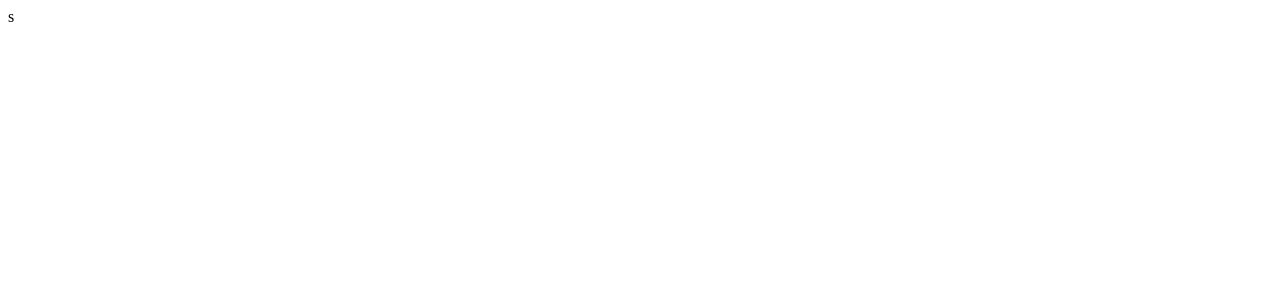
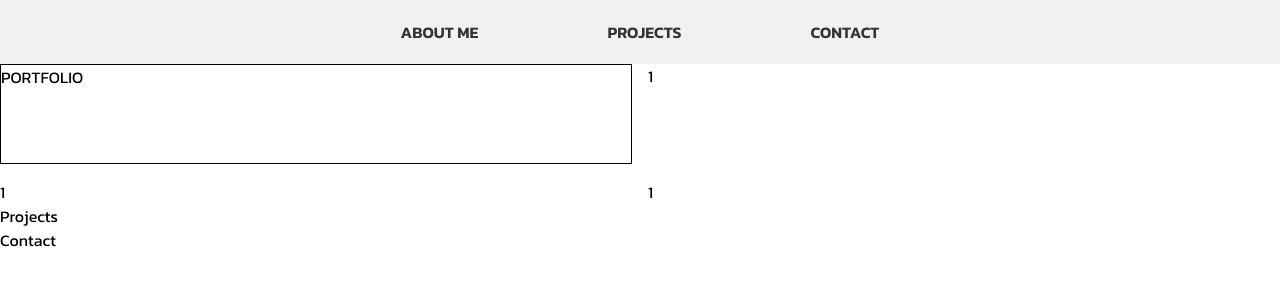
Before and after one commit to Nunthapop/portfolio, a plain HTML site: page index.html in a window 1280 px wide. Drawn offline with Linux system fonts and the light colour scheme.

Commit message:
Html set up

```diff
--- /dev/null
+++ b/index.css
@@ -0,0 +1,58 @@
+* {
+    margin: 0;
+    padding: 0;
+    box-sizing: border-box;
+    font-family: kanit, sans-serif;
+}
+nav {
+    display: flex;
+    justify-content: center;
+    align-items: center;
+    background-color: #EEEEEE;
+    opacity: 0.8;
+    color: #fff;
+    padding: 2rem;
+    height: 3rem;
+    position: fixed;
+    width: 100%;
+
+}
+nav ul {
+    list-style: none;
+    display: flex;
+    justify-content: space-around;
+    align-items: center;
+    width: 50%;
+
+}
+/* nav ul li {
+    margin-right: 5rem;
+} */
+nav ul li a {
+    font-weight: 600;
+    color: #000000;
+    text-decoration: none;
+}
+section {
+
+     background-color: rgb(255, 255, 255);
+     width: 100%;
+     /* height: 100vh; */
+}
+.con{
+    border: #000000 solid 1px;
+}
+section.About{
+    padding-top: 4rem;
+    display:grid;
+
+    grid-template-columns: repeat(2, minmax(300px, 1fr));
+    gap: 1rem;
+    justify-content: center;
+    :nth-child(1){
+        width: auto;
+        height: 100px;
+        border: #000000 solid 1px;
+
+    }
+}
--- a/index.html
+++ b/index.html
@@ -1,13 +1,34 @@
 <!DOCTYPE html>
 <html lang="en">
-<head>
-    <meta charset="UTF-8">
-    <meta name="viewport" content="width=device-width, initial-scale=1.0">
-    <title>Document</title>
-</head>
-<body>s
-    <nav></nav>
-
-    <main></main>
-</body>
+  <head>
+    <meta charset="UTF-8" />
+    <meta name="viewport" content="width=device-width, initial-scale=1.0" />
+    <link rel="stylesheet" href="index.css" />
+    <link rel="preconnect" href="https://fonts.googleapis.com" />
+    <link rel="preconnect" href="https://fonts.gstatic.com" crossorigin />
+    <link
+      href="https://fonts.googleapis.com/css2?family=Kanit:ital,wght@0,100;0,200;0,300;0,400;0,500;0,600;0,700;0,800;0,900;1,100;1,200;1,300;1,400;1,500;1,600;1,700;1,800;1,900&display=swap"
+      rel="stylesheet"
+    />
+    <title>Portfolio website</title>
+  </head>
+  <body>
+    <nav>
+      <ul>
+        <li><a href="#">ABOUT ME</a></li>
+        <li><a href="#">PROJECTS</a></li>
+        <li><a href="#">CONTACT</a></li>
+      </ul>
+    </nav>
+    <main>
+      <section class="About">
+        <div class="grid-1">PORTFOLIO</div>
+        <div class="grid-1">1</div>
+        <div class="grid-1">1</div>
+        <div class="grid-1">1</div>
+      </section>
+      <section class="Projects">Projects</section>
+      <section class="Contact">Contact</section>
+    </main>
+  </body>
 </html>
```
